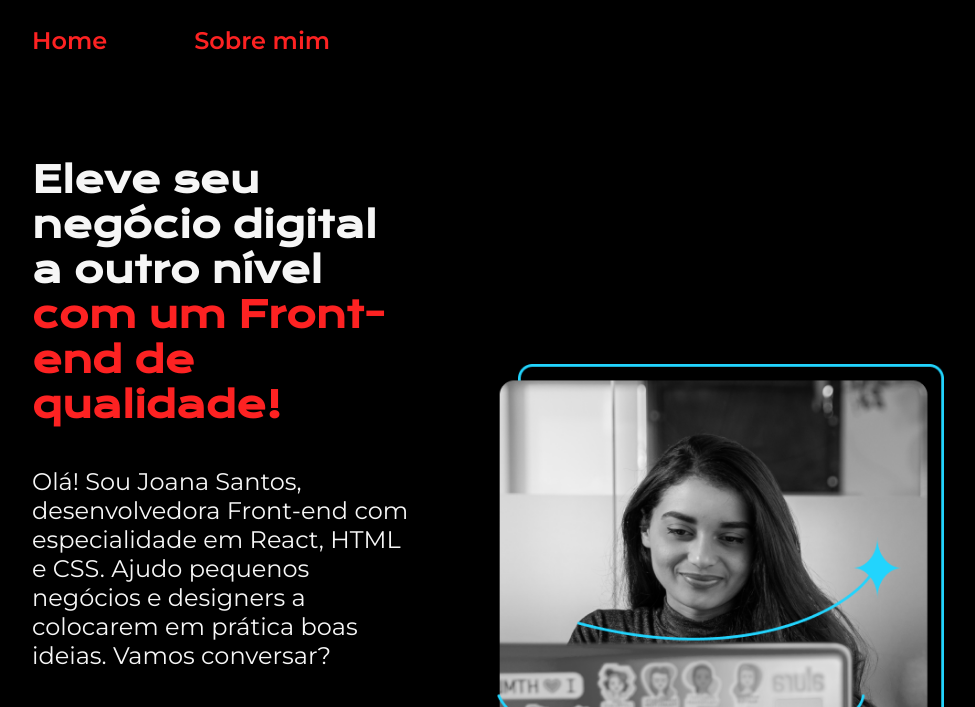
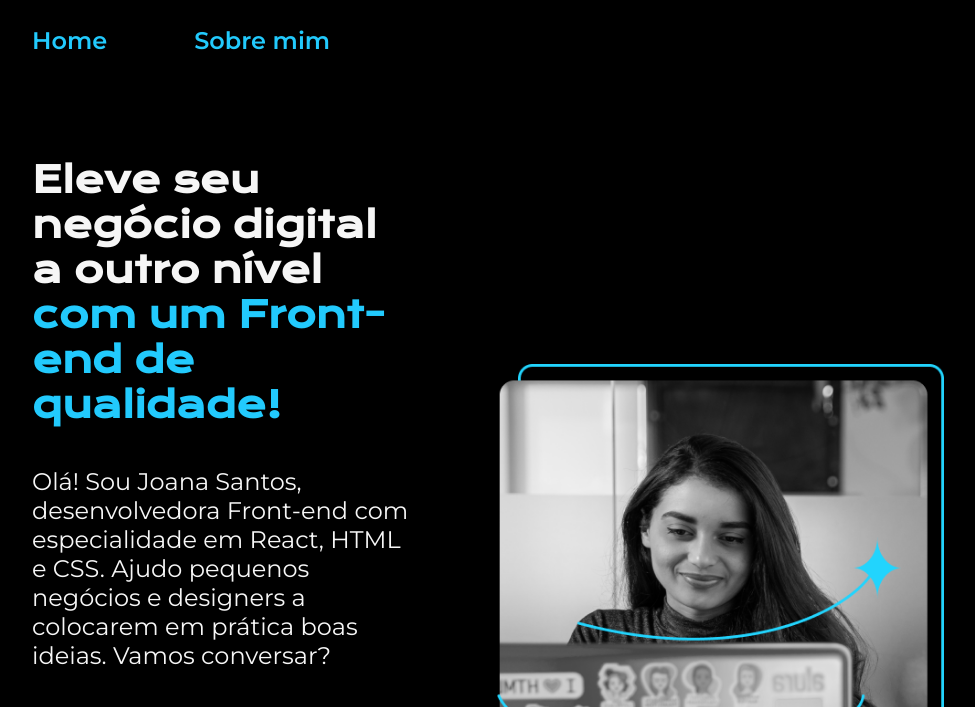
Before and after one commit to Vitordev937/portif-lio, a plain HTML site: page index.html in a window 1280 px wide. Shown: the top 707 px of the page, without its empty margins (160-1135 px from the left). Drawn offline with nearby package versions, Linux system fonts and the light colour scheme.

Commit message:
troca de cor terciaria

```diff
--- a/styles/style.css
+++ b/styles/style.css
@@ -2,8 +2,8 @@
 
 :root {
     --cor-primaria: #000000;
-    --cor-secundaria: #F6F6F6;
-    --cor-terciaria: #fd2222;
+    --cor-secundaria: #f6f6f6;
+    --cor-terciaria: #22cafd;
     --cor-hover: #272727;
 
     --fonte-primaria: "Krona One", sans-serif;
```
